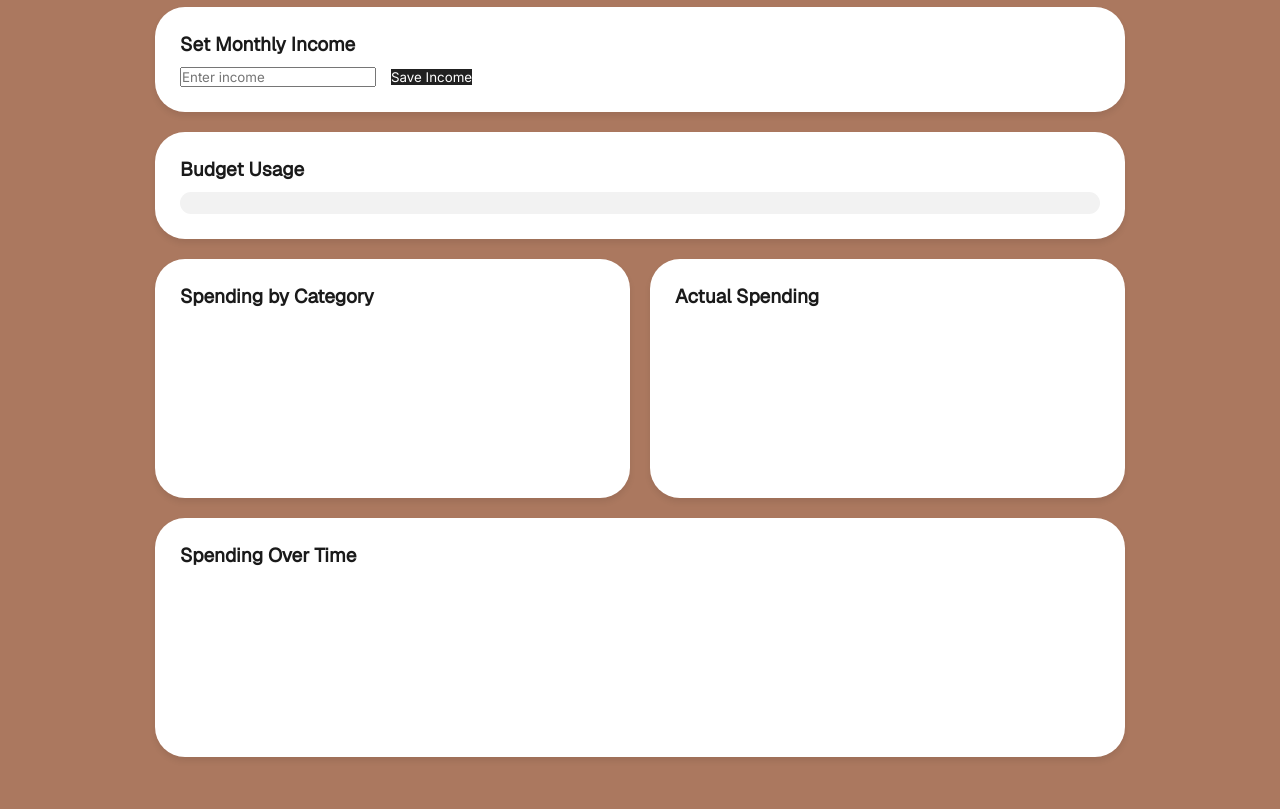
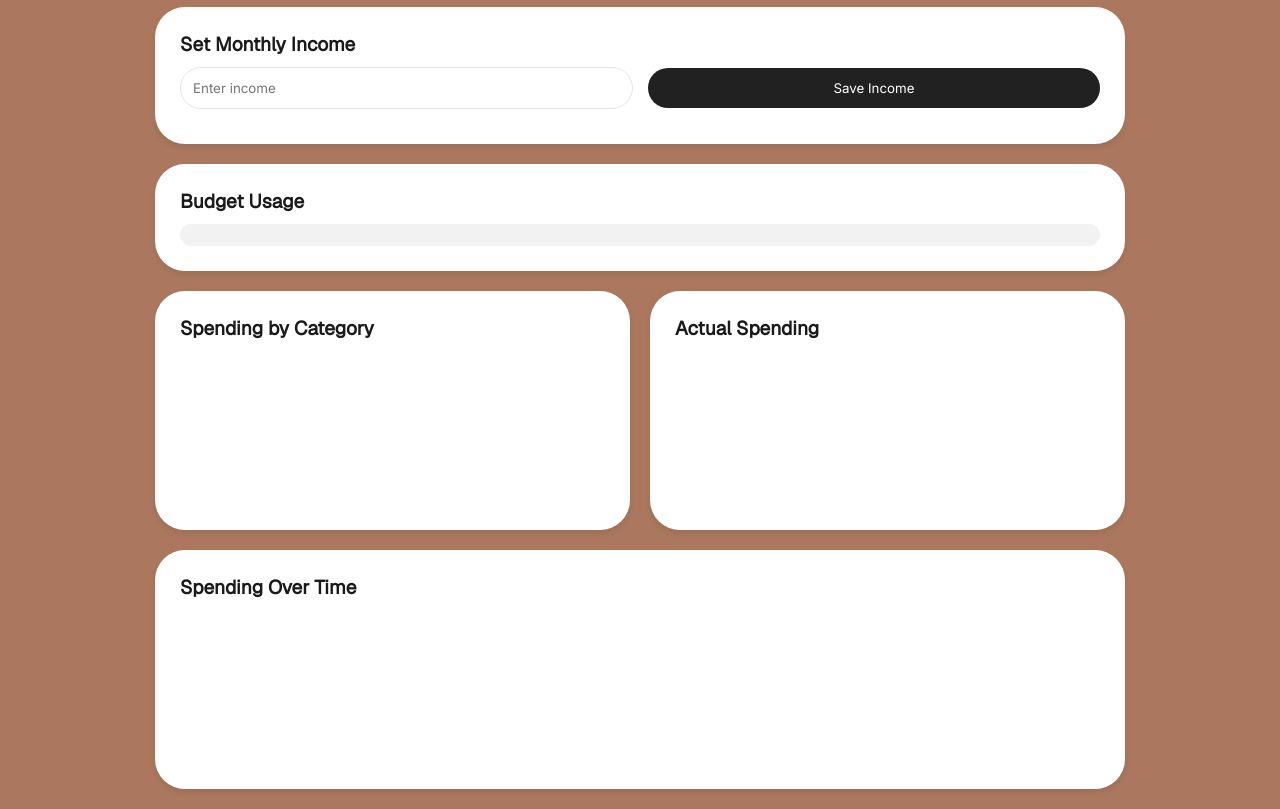
Before and after one commit to JusttoCode2025/Personal-Finance-Tracker, a plain HTML site: page frontend/templates/dashboard.html in a window 1280 px wide. Shown: the part 124-933 px from the top of the page. Before the commit the page ends 901 px from the top, so only its background shows below. Drawn offline with nearby package versions, Linux system fonts and the light colour scheme; no server answers; sample sign-in values are in the browser's storage.

Commit message:
Update dashboard.html
Signed-off-by: Keyanna Bernard <keyanna.bernard@my.liu.edu>

```diff
--- a/frontend/templates/dashboard.html
+++ b/frontend/templates/dashboard.html
@@ -66,6 +66,15 @@ h2{font-size:1.2em;margin-bottom:10px;}
   border-radius:999px;
   transition:width 0.5s ease;
 }
+
+input, select, button {
+  width:100%;
+  padding:12px;
+  border-radius:var(--radius);
+  border:1px solid var(--border);
+  margin-bottom:10px;
+}
+
 button {
   background:var(--primary);
   color:var(--primary-foreground);
```
